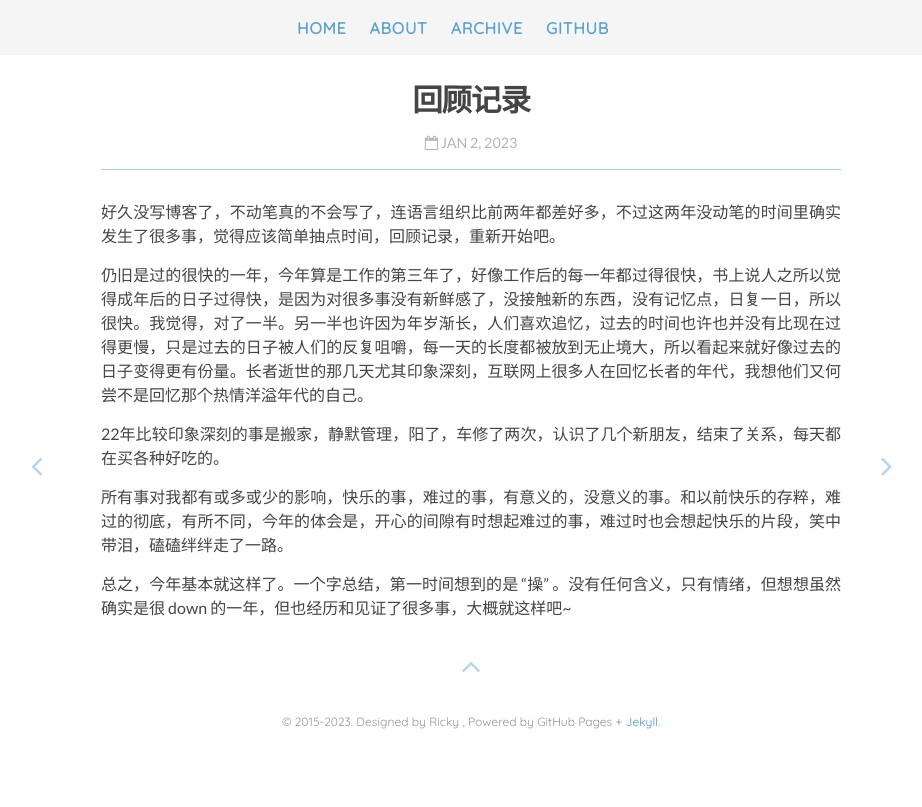
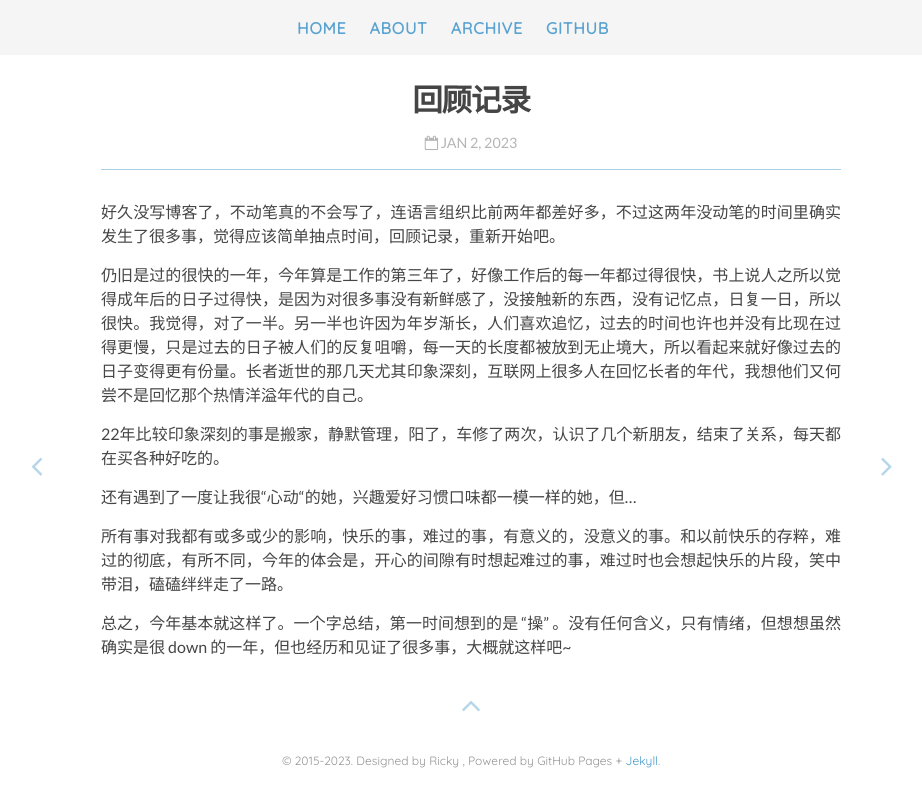
Before and after one commit to Rickylamn/Rickylamn.github.io, a Jekyll site: the page built from _posts/2023-1-2-回顾记录.md, in a window 1280 px wide. Shown: the top 807 px of the page, without its empty margins (169-1091 px from the left). Built offline with Jekyll 4.4.1, drawn with Linux system fonts in a browser that asks for light colours; nearby versions of some CDN libraries; our own code applies the rules of GitHub Pages for plain Markdown files; comment, search, counter and statistics services are not loaded.

Commit message:
Update 2023-1-2-回顾记录.md
1

```diff
--- a/_posts/2023-1-2-回顾记录.md
+++ b/_posts/2023-1-2-回顾记录.md
@@ -4,6 +4,8 @@
 
 22年比较印象深刻的事是搬家，静默管理，阳了，车修了两次，认识了几个新朋友，结束了关系，每天都在买各种好吃的。
 
+还有遇到了一度让我很“心动“的她，兴趣爱好习惯口味都一模一样的她，但...
+
 所有事对我都有或多或少的影响，快乐的事，难过的事，有意义的，没意义的事。和以前快乐的存粹，难过的彻底，有所不同，今年的体会是，开心的间隙有时想起难过的事，难过时也会想起快乐的片段，笑中带泪，磕磕绊绊走了一路。
 
 总之，今年基本就这样了。一个字总结，第一时间想到的是 “操” 。没有任何含义，只有情绪，但想想虽然确实是很 down 的一年，但也经历和见证了很多事，大概就这样吧~
```
